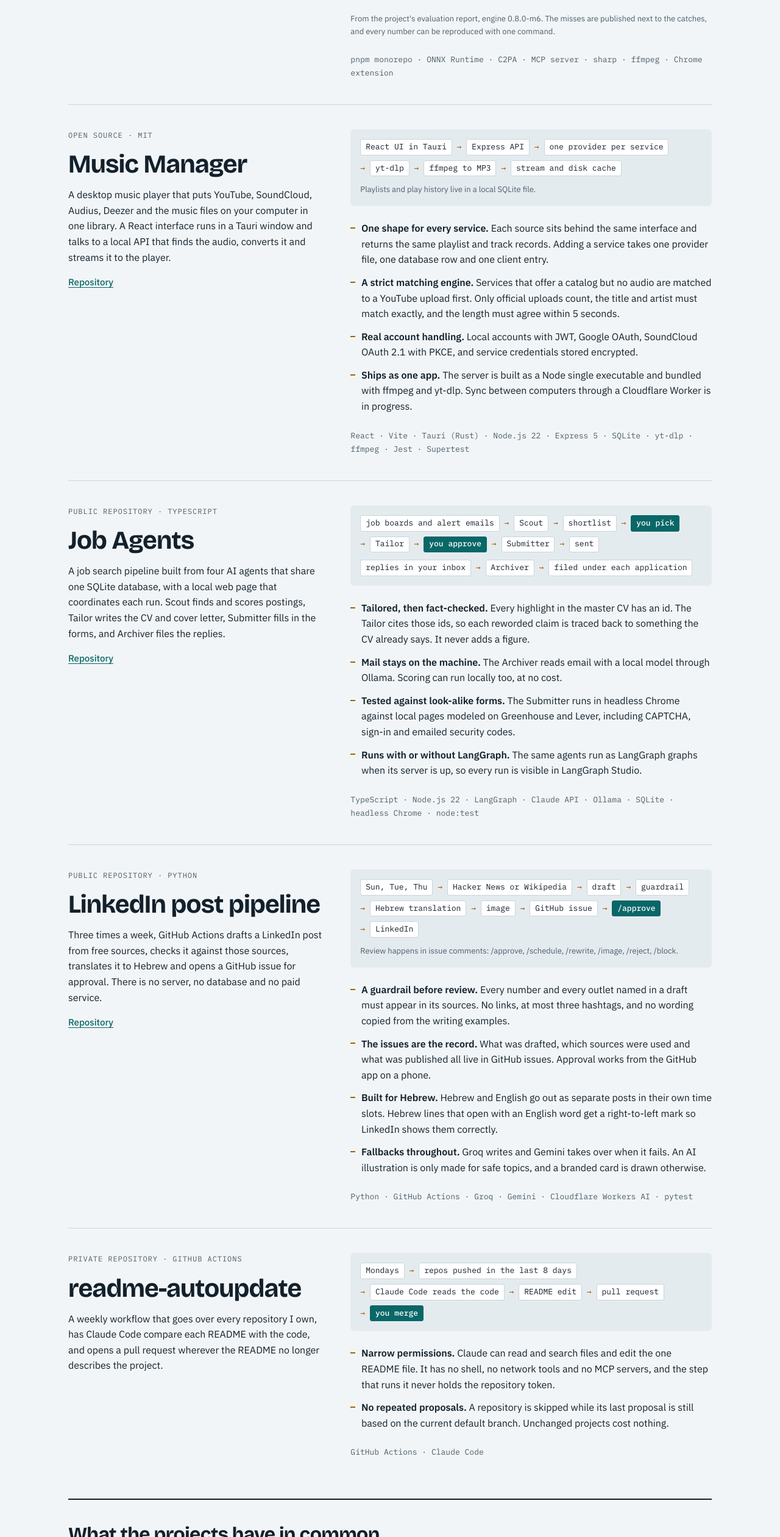
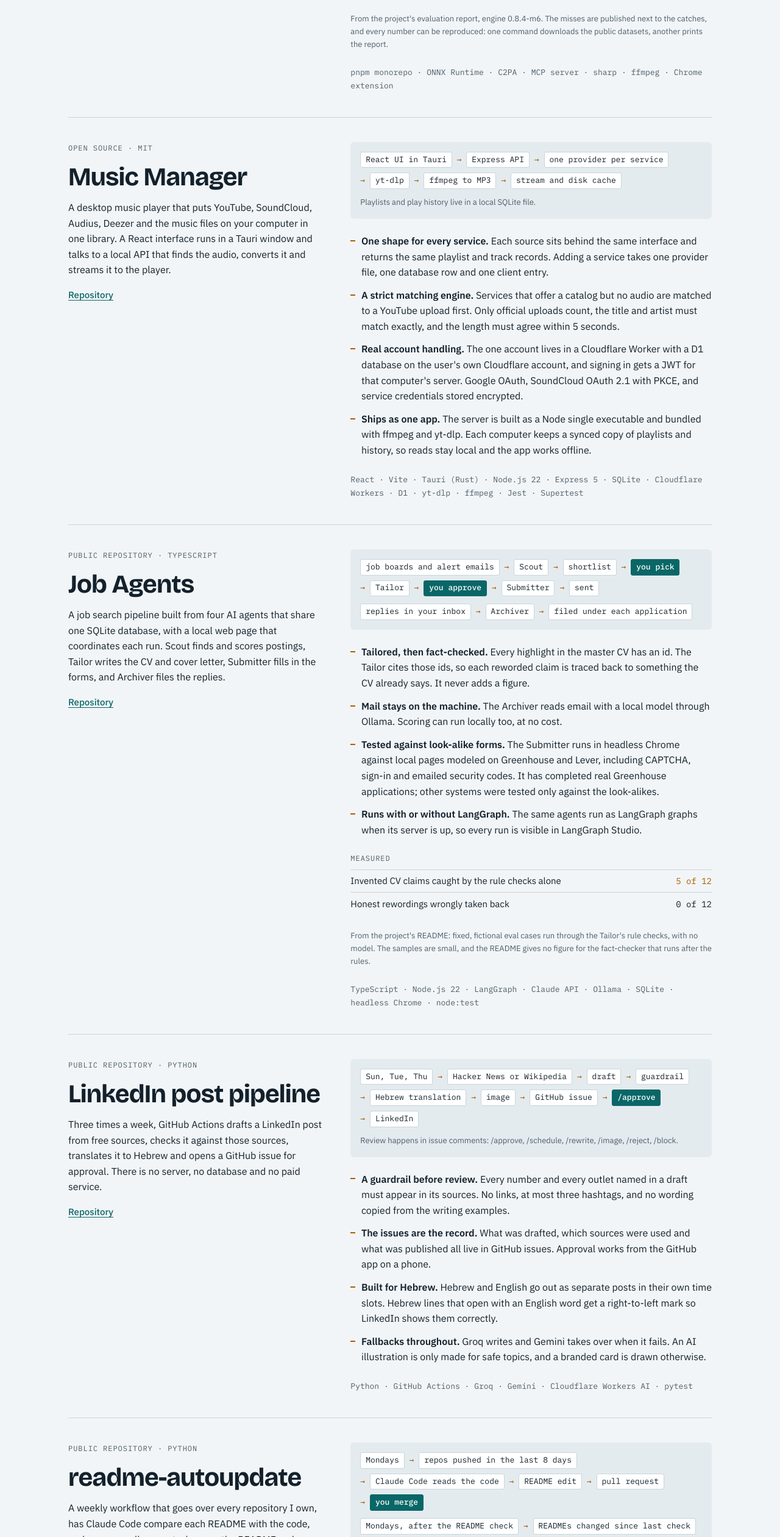
Before and after one commit to ShimiG/portfolio-html, a plain HTML site: page docs/index.html in a window 1280 px wide. Shown: the part 1156-3677 px from the top of the page at 61% size. Drawn offline with nearby package versions, Linux system fonts and the light colour scheme.

Commit message:
Update the portfolio from the repositories' READMEs

```diff
--- a/docs/index.html
+++ b/docs/index.html
@@ -196,7 +196,7 @@ footer { font-size: 0.875rem; color: var(--muted); display: flex; flex-wrap: wra
     </div>
 
     <!-- Is It Real? -->
-    <article class="project" id="is-it-real">
+    <article class="project" id="is-it-real" data-repo="ShimiG/is-it-real">
       <div class="what">
         <p class="label">Open source · Apache-2.0</p>
         <h2>Is It Real?</h2>
@@ -234,13 +234,13 @@ footer { font-size: 0.875rem; color: var(--muted); display: flex; flex-wrap: wra
             <tr class="miss"><th scope="row">Face-swap videos caught</th><td>0 of 49</td></tr>
           </tbody>
         </table>
-        <p class="table-note">From the project's evaluation report, engine 0.8.0-m6. The misses are published next to the catches, and every number can be reproduced with one command.</p>
+        <p class="table-note">From the project's evaluation report, engine 0.8.4-m6. The misses are published next to the catches, and every number can be reproduced: one command downloads the public datasets, another prints the report.</p>
         <p class="stack">pnpm monorepo · ONNX Runtime · C2PA · MCP server · sharp · ffmpeg · Chrome extension</p>
       </div>
     </article>
 
     <!-- Music Manager -->
-    <article class="project" id="music-manager">
+    <article class="project" id="music-manager" data-repo="ShimiG/youtube-music">
       <div class="what">
         <p class="label">Open source · MIT</p>
         <h2>Music Manager</h2>
@@ -264,15 +264,15 @@ footer { font-size: 0.875rem; color: var(--muted); display: flex; flex-wrap: wra
         <ul class="points">
           <li><strong>One shape for every service.</strong> Each source sits behind the same interface and returns the same playlist and track records. Adding a service takes one provider file, one database row and one client entry.</li>
           <li><strong>A strict matching engine.</strong> Services that offer a catalog but no audio are matched to a YouTube upload first. Only official uploads count, the title and artist must match exactly, and the length must agree within 5 seconds.</li>
-          <li><strong>Real account handling.</strong> Local accounts with JWT, Google OAuth, SoundCloud OAuth 2.1 with PKCE, and service credentials stored encrypted.</li>
-          <li><strong>Ships as one app.</strong> The server is built as a Node single executable and bundled with ffmpeg and yt-dlp. Sync between computers through a Cloudflare Worker is in progress.</li>
+          <li><strong>Real account handling.</strong> The one account lives in a Cloudflare Worker with a D1 database on the user's own Cloudflare account, and signing in gets a JWT for that computer's server. Google OAuth, SoundCloud OAuth 2.1 with PKCE, and service credentials stored encrypted.</li>
+          <li><strong>Ships as one app.</strong> The server is built as a Node single executable and bundled with ffmpeg and yt-dlp. Each computer keeps a synced copy of playlists and history, so reads stay local and the app works offline.</li>
         </ul>
-        <p class="stack">React · Vite · Tauri (Rust) · Node.js 22 · Express 5 · SQLite · yt-dlp · ffmpeg · Jest · Supertest</p>
+        <p class="stack">React · Vite · Tauri (Rust) · Node.js 22 · Express 5 · SQLite · Cloudflare Workers · D1 · yt-dlp · ffmpeg · Jest · Supertest</p>
       </div>
     </article>
 
     <!-- Job Agents -->
-    <article class="project" id="job-agents">
+    <article class="project" id="job-agents" data-repo="ShimiG/job-search-agent-wf">
       <div class="what">
         <p class="label">Public repository · TypeScript</p>
         <h2>Job Agents</h2>
@@ -302,15 +302,23 @@ footer { font-size: 0.875rem; color: var(--muted); display: flex; flex-wrap: wra
         <ul class="points">
           <li><strong>Tailored, then fact-checked.</strong> Every highlight in the master CV has an id. The Tailor cites those ids, so each reworded claim is traced back to something the CV already says. It never adds a figure.</li>
           <li><strong>Mail stays on the machine.</strong> The Archiver reads email with a local model through Ollama. Scoring can run locally too, at no cost.</li>
-          <li><strong>Tested against look-alike forms.</strong> The Submitter runs in headless Chrome against local pages modeled on Greenhouse and Lever, including CAPTCHA, sign-in and emailed security codes.</li>
+          <li><strong>Tested against look-alike forms.</strong> The Submitter runs in headless Chrome against local pages modeled on Greenhouse and Lever, including CAPTCHA, sign-in and emailed security codes. It has completed real Greenhouse applications; other systems were tested only against the look-alikes.</li>
           <li><strong>Runs with or without LangGraph.</strong> The same agents run as LangGraph graphs when its server is up, so every run is visible in LangGraph Studio.</li>
         </ul>
+        <table class="measured">
+          <caption class="label">Measured</caption>
+          <tbody>
+            <tr class="miss"><th scope="row">Invented CV claims caught by the rule checks alone</th><td>5 of 12</td></tr>
+            <tr><th scope="row">Honest rewordings wrongly taken back</th><td>0 of 12</td></tr>
+          </tbody>
+        </table>
+        <p class="table-note">From the project's README: fixed, fictional eval cases run through the Tailor's rule checks, with no model. The samples are small, and the README gives no figure for the fact-checker that runs after the rules.</p>
         <p class="stack">TypeScript · Node.js 22 · LangGraph · Claude API · Ollama · SQLite · headless Chrome · node:test</p>
       </div>
     </article>
 
     <!-- LinkedIn post pipeline -->
-    <article class="project" id="linkedin-pipeline">
+    <article class="project" id="linkedin-pipeline" data-repo="ShimiG/linkedin-post-pipeline">
       <div class="what">
         <p class="label">Public repository · Python</p>
         <h2>LinkedIn post pipeline</h2>
@@ -345,11 +353,14 @@ footer { font-size: 0.875rem; color: var(--muted); display: flex; flex-wrap: wra
     </article>
 
     <!-- readme-autoupdate -->
-    <article class="project" id="readme-autoupdate">
+    <article class="project" id="readme-autoupdate" data-repo="ShimiG/readme-autoupdate">
       <div class="what">
-        <p class="label">Private repository · GitHub Actions</p>
+        <p class="label">Public repository · Python</p>
         <h2>readme-autoupdate</h2>
-        <p>A weekly workflow that goes over every repository I own, has Claude Code compare each README with the code, and opens a pull request wherever the README no longer describes the project.</p>
+        <p>A weekly workflow that goes over every repository I own, has Claude Code compare each README with the code, and opens a pull request wherever the README no longer describes the project. A second workflow keeps a public portfolio page in step with the same repositories and proposes its changes as a pull request too.</p>
+        <p class="links">
+          <a href="https://github.com/ShimiG/readme-autoupdate" target="_blank" rel="noopener">Repository</a>
+        </p>
       </div>
       <div class="how">
         <div class="pipe-box">
@@ -361,12 +372,21 @@ footer { font-size: 0.875rem; color: var(--muted); display: flex; flex-wrap: wra
             <li><span class="stage">pull request</span></li>
             <li><span class="stage-you">you merge</span></li>
           </ol>
+          <ol class="pipe">
+            <li><span class="stage">Mondays, after the README check</span></li>
+            <li><span class="stage">READMEs changed since last check</span></li>
+            <li><span class="stage">Claude Code edits the page</span></li>
+            <li><span class="stage">check script</span></li>
+            <li><span class="stage">pull request</span></li>
+            <li><span class="stage-you">you merge</span></li>
+          </ol>
         </div>
         <ul class="points">
           <li><strong>Narrow permissions.</strong> Claude can read and search files and edit the one README file. It has no shell, no network tools and no MCP servers, and the step that runs it never holds the repository token.</li>
           <li><strong>No repeated proposals.</strong> A repository is skipped while its last proposal is still based on the current default branch. Unchanged projects cost nothing.</li>
+          <li><strong>The page edit is checked.</strong> A script rejects it if it touches the design, adds scripts, images or links to other sites, drops a project, changes an entry whose README did not change, or links to a private repository. When no README changed, Claude is not started.</li>
         </ul>
-        <p class="stack">GitHub Actions · Claude Code</p>
+        <p class="stack">GitHub Actions · Claude Code · Python</p>
       </div>
     </article>
   </main>
```
Also changed, not shown: .portfolio-sources.json (added).
